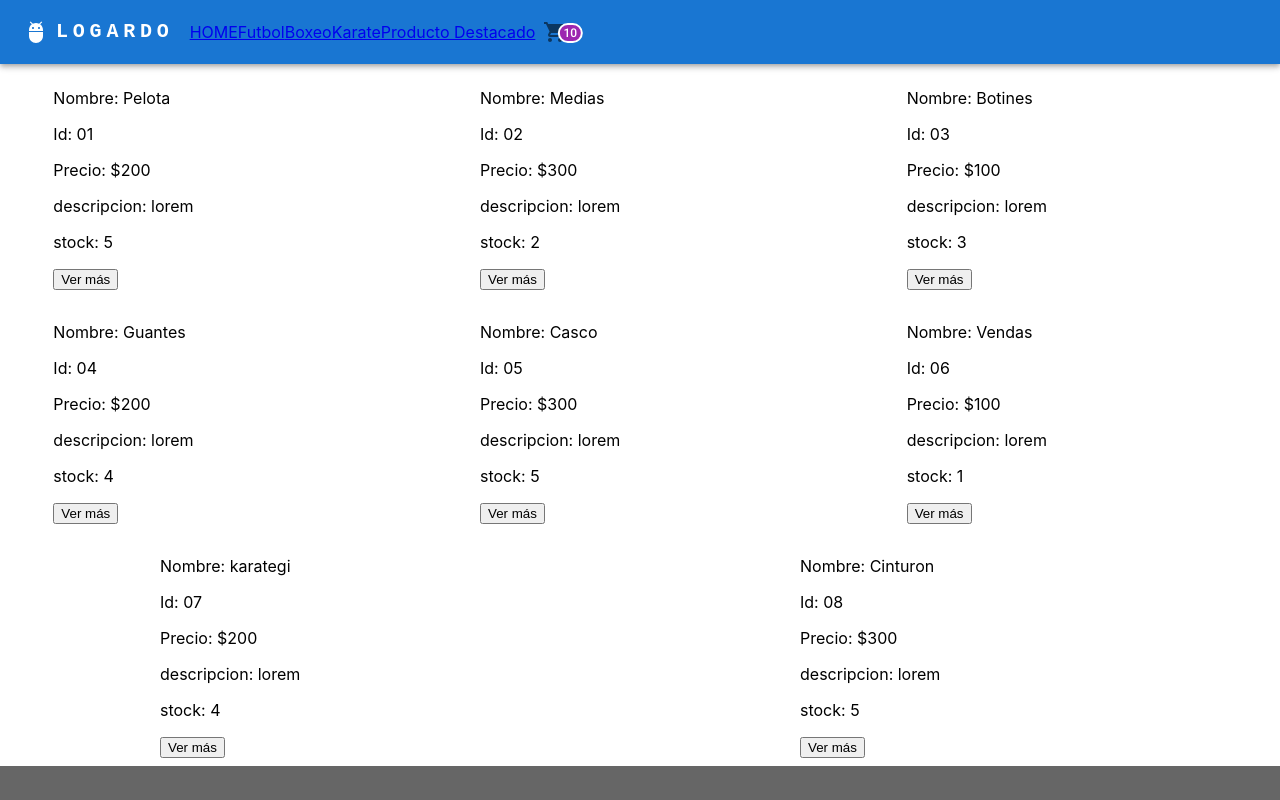
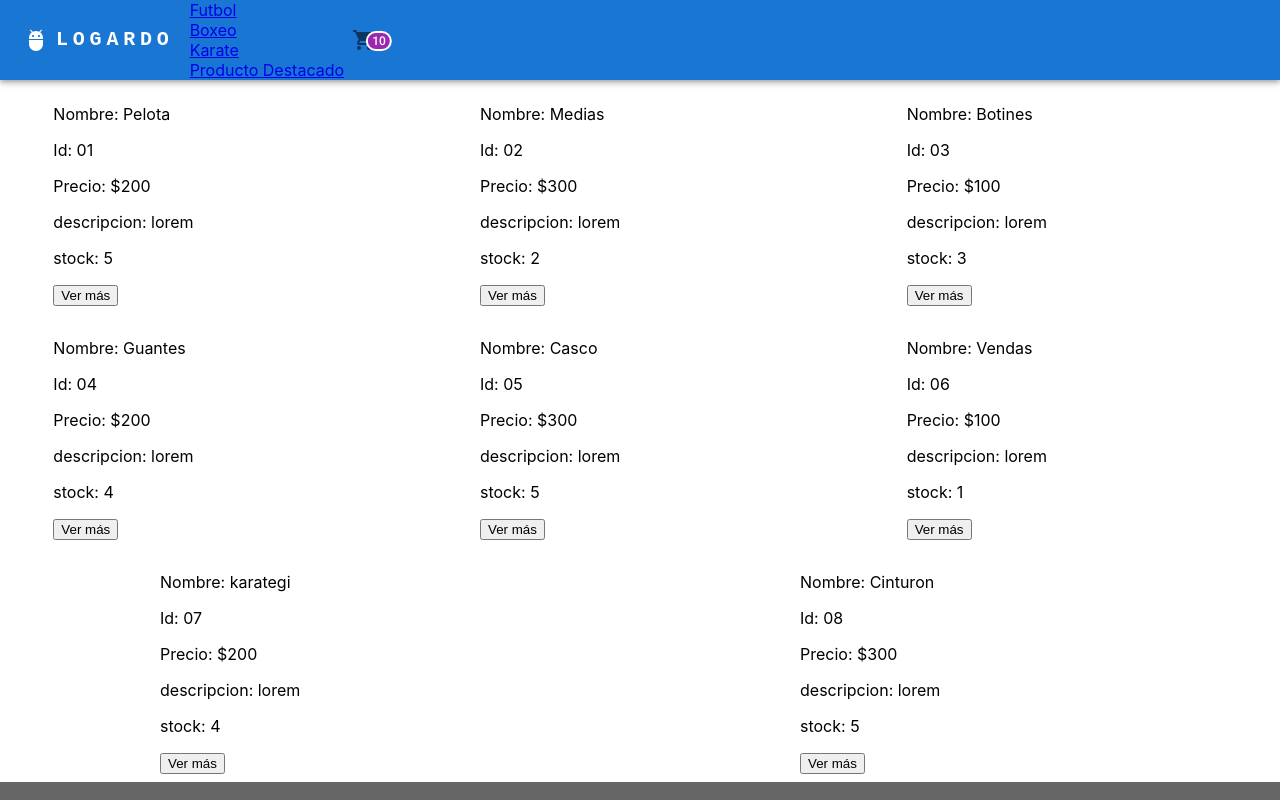
Before and after one commit to Jrom10/Coder-React, a React (Create React App) app: page / in a window 1280 px wide. Shown: the top 800 px of the page. Built offline with nearby package versions, Linux system fonts and the light colour scheme.

Commit message:
EntregaParcial

```diff
--- a/src/components/NavBar/NavBar.jsx
+++ b/src/components/NavBar/NavBar.jsx
@@ -31,9 +31,9 @@ export default function NavBar() {
                     LOGARDO
                 </Typography>
             </NavLink>
-            <div style={{display:"flex", justifyContent:"center", color:"white", textDecoration:"none"}}>
-                <Link to="/">HOME</Link>
-                <br />
+            <div >
+                {/* <Link to="/">HOME</Link>
+                <br /> */}
                 <Link to="/category/Futbol">Futbol</Link>
                 <br />
                 <Link to="/category/Boxeo">Boxeo</Link>
```
